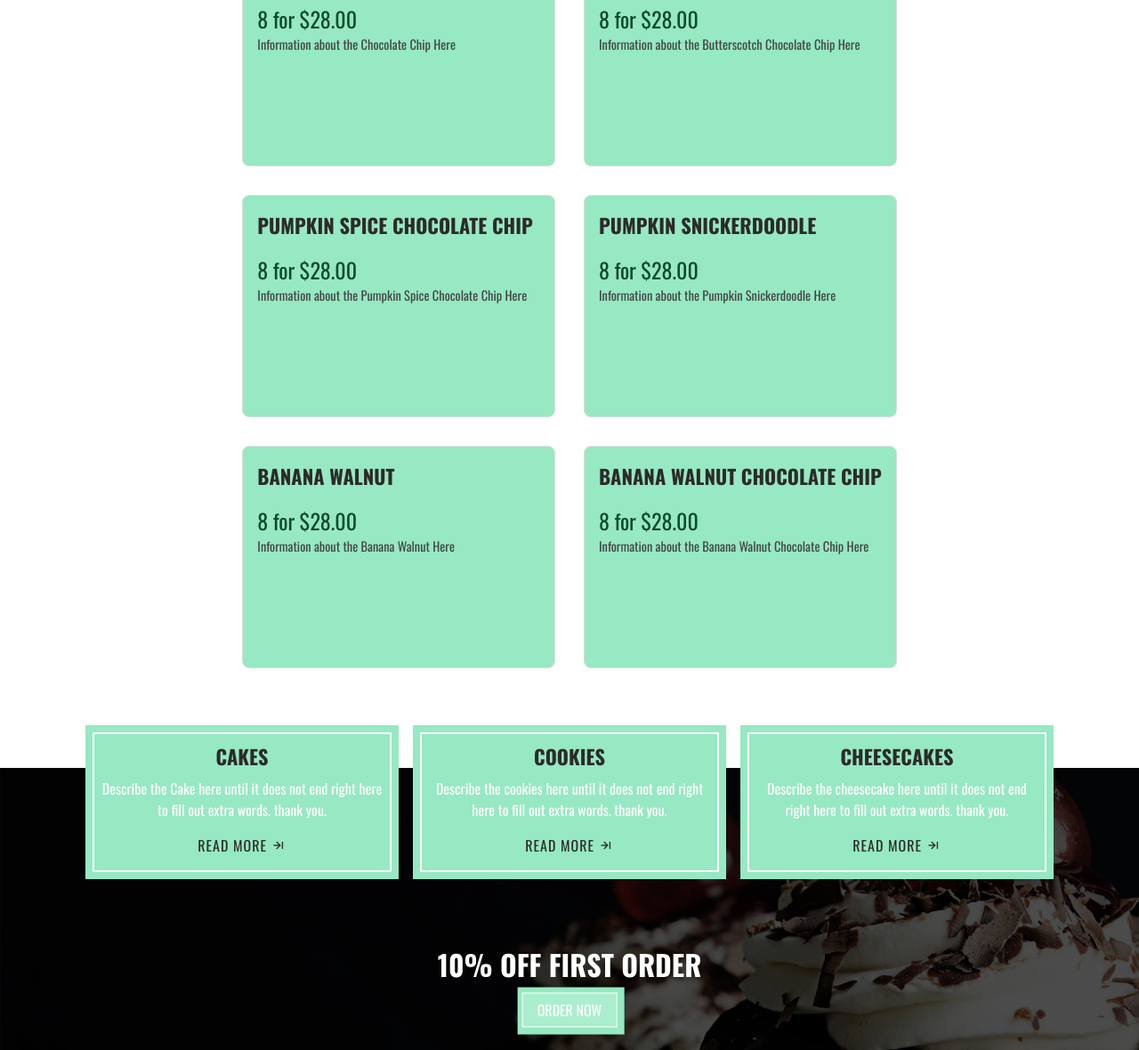
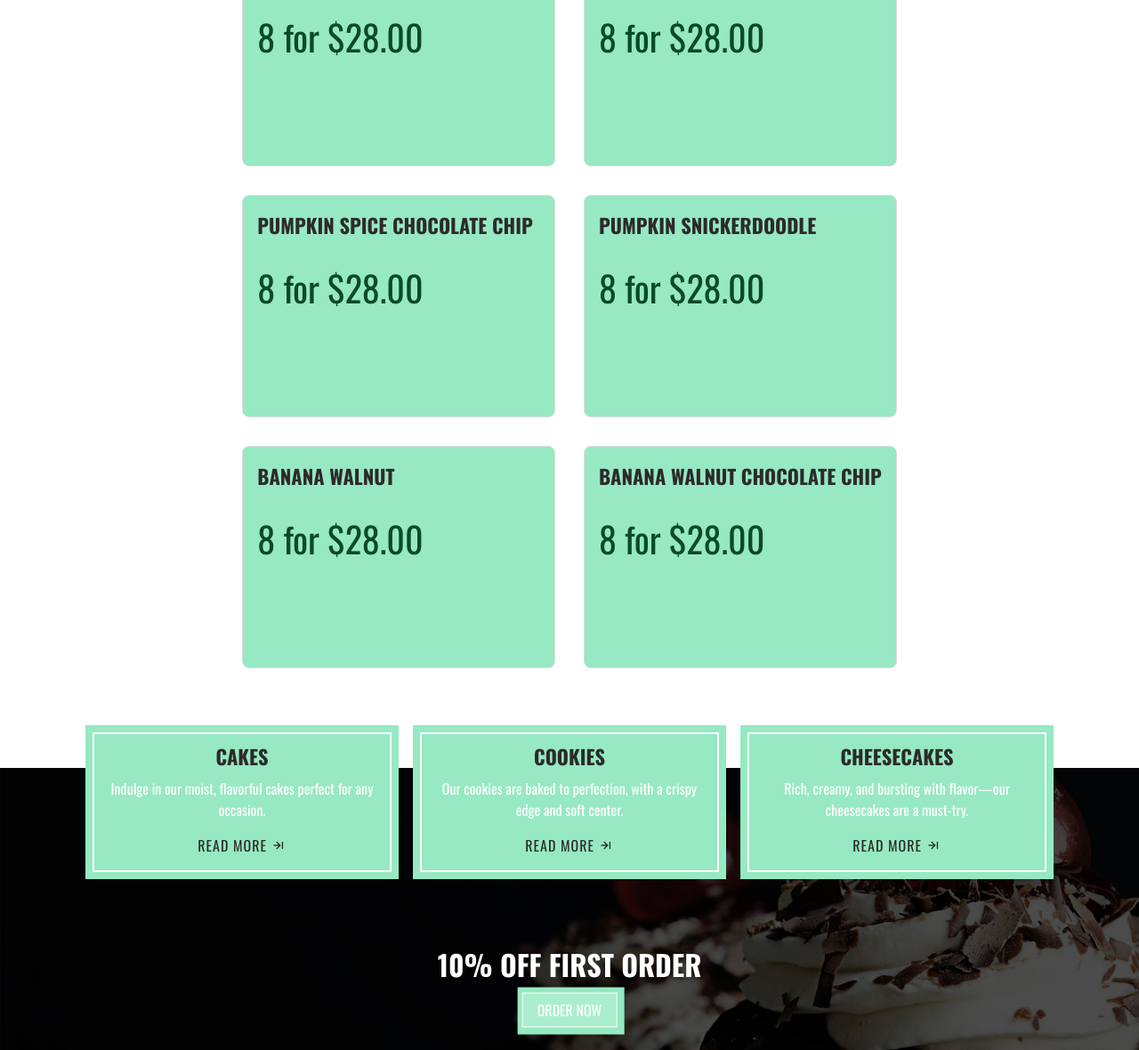
Before and after one commit to aymanc23/BatterBar-Website, a plain HTML site: page index.html in a window 1280 px wide. Shown: the part 3278-4458 px from the top of the page at 89% size. Drawn offline with nearby package versions, Linux system fonts and the light colour scheme.

Commit message:
new changes with everything filled out

```diff
--- a/css/style.css
+++ b/css/style.css
@@ -574,8 +574,8 @@ section {
 
 .menu .menu-items .items .info p.price {
     color: #0b492b;
-    font-size: 1.5rem; /* Increased size for price */
-    margin-top: 0.5rem;
+    font-size: 2.5rem; /* Increased size for price */
+    margin-top: 1.0rem;
 }
 
 .menu .menu-items .items .info p {
--- a/index.html
+++ b/index.html
@@ -209,41 +209,34 @@
             <div class="disc-col">
                 <div class="details">
                     <h4>Cakes</h4>
-                    <p>Describe the Cake here until it does not end right here to fill out extra words. thank
-                        you.</p>
-
-                    <a href="#">Read More <i class='bx bx-arrow-to-right'></i></a>
+                    <p>Indulge in our moist, flavorful cakes perfect for any occasion.</p>
+                    <a href='./menu.html'>Read More <i class='bx bx-arrow-to-right'></i></a>
                 </div>
             </div>
 
             <div class="disc-col">
                 <div class="details">
                     <h4>Cookies</h4>
-                    <p>Describe the cookies here until it does not end right here to fill out extra words. thank
-                        you.</p>
-
-                    <a href="#">Read More <i class='bx bx-arrow-to-right'></i></a>
+                    <p>Our cookies are baked to perfection, with a crispy edge and soft center.</p>
+                    <a href='./menu.html'>Read More <i class='bx bx-arrow-to-right'></i></a>
                 </div>
             </div>
 
             <div class="disc-col">
                 <div class="details">
                     <h4>Cheesecakes</h4>
-                    <p>Describe the cheesecake here until it does not end right here to fill out extra words. thank
-                        you.</p>
-
-                    <a href="#">Read More <i class='bx bx-arrow-to-right'></i></a>
+                    <p>Rich, creamy, and bursting with flavor—our cheesecakes are a must-try.</p>
+                    <a href='./menu.html'>Read More <i class='bx bx-arrow-to-right'></i></a>
                 </div>
             </div>
-
         </div>
 
         <div class="summer">
             <h2>10% OFF FIRST ORDER</h2>
             <a href='./contact.html' class="active">Order Now</a>
-
         </div>
     </section>
+
 
     <!--members section-->
     <section class="member section">
@@ -281,8 +274,7 @@
         <h1 class="text">Super Scrumpcious Desserts</h1>
 
         <div class="special-row">
-            <p>this is just so i have some structure to check if it si white so i can make sure the structure and all is
-                good</p>
+            <p>Discover our range of exclusive, handcrafted desserts that will satisfy your sweet cravings.</p>
             <div class="buttons">
                 <div class="more">
                     <button class="shop">Shop Now</button>
@@ -301,10 +293,7 @@
                         <i class="bx bxs-cake"></i>
                         <h2>Batter Bar</h2>
                     </div>
-                    <p>Fill this in later after asking shree about what goes here.
-                        This will be a filler section for now because i dont know what
-                        to put in this section for now.
-                    </p>
+                    <p>At Batter Bar, we take pride in crafting the finest desserts, made with love and the highest quality ingredients. Visit us to experience the best flavors in town.</p>
                 </div>
             </div>
 
--- a/js/script.js
+++ b/js/script.js
@@ -117,7 +117,7 @@ document.addEventListener("DOMContentLoaded", function() {
                         <div class="info">
                             <h4>${item.name}</h4>
                             <p class="price">${item.price}</p>
-                            <p>Information about the ${item.name} Here</p>
+
                         </div>
                     </div>
                 `;
```
Also changed, not shown: about.html (+1 -4 lines), contact.html (+1 -4 lines), menu.html (+2 -6 lines), service.html (+9 -19 lines).
